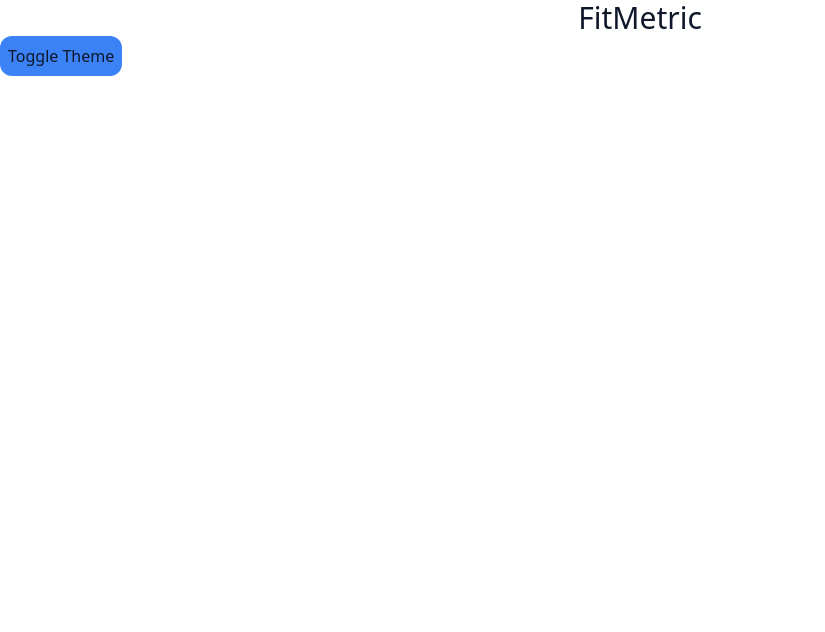
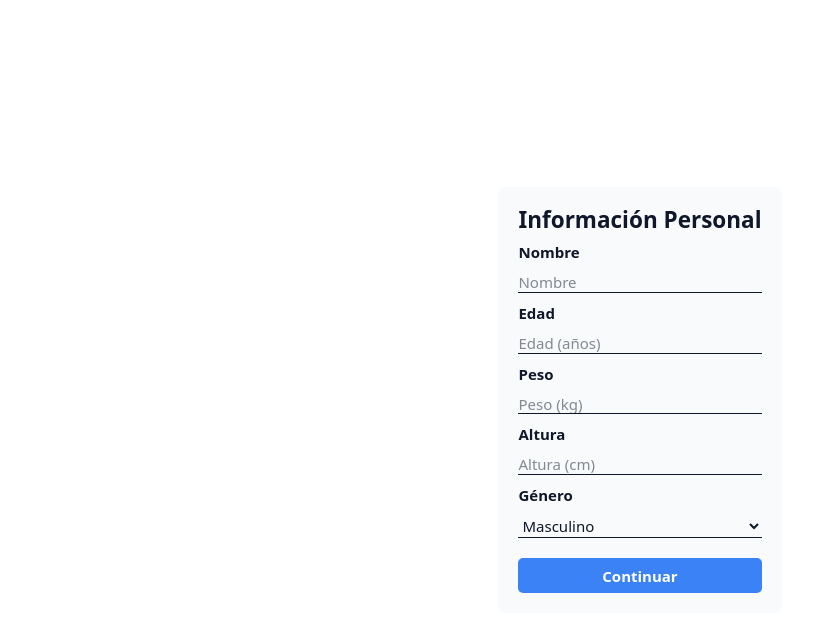
Before and after one commit to Jota-ato/FitMetric, a React (Vite) app: page / in a window 1280 px wide. Shown: the top 632 px of the page, without its empty margins (0-825 px from the left). Built offline with nearby package versions, Linux system fonts and the light colour scheme.

Commit message:
feat: add a registration form -name, age, weight, height and gender.

```diff
--- a/src/App.tsx
+++ b/src/App.tsx
@@ -1,14 +1,9 @@
-import { useTheme } from "./hooks/useTheme"
+import RegistationForm from "./components/RegistationForm"
 
 function App() {
-    const { toggleTheme } = useTheme()
-
     return (
         <>
-            <h1 className="text-3xl text-center">FitMetric</h1>
-            <button
-                className="bg-primary text-text-main p-2 rounded-xl"
-                onClick={toggleTheme}>Toggle Theme</button>
+            <RegistationForm />
         </>
     )
 }
--- /dev/null
+++ b/src/components/RegistationForm.tsx
@@ -0,0 +1,76 @@
+export default function RegistationForm() {
+
+    return (
+        <section className="flex justify-center items-center h-screen w-screen">
+            <form className="bg-surface p-8 rounded-xl">
+                <fieldset className="space-y-4">
+                    <legend className="text-4xl font-bold">Información Personal</legend>
+
+                    <div className="space-y-4">
+                        <label htmlFor="name" className="block text-2xl font-semibold">Nombre</label>
+                        <input
+                            id="name"
+                            name="name"
+                            placeholder="Nombre"
+                            className="text-2xl block border-b border-text-main focus:outline-none bg-transparent w-full"
+                        />
+                    </div>
+
+                    <div className="space-y-4">
+                        <label htmlFor="age" className="block text-2xl font-semibold">Edad</label>
+                        <input
+                            id="age"
+                            name="age"
+                            type="number"
+                            placeholder="Edad (años)"
+                            className="text-2xl block border-b border-text-main focus:outline-none bg-transparent w-full"
+                        />
+                    </div>
+
+                    <div className="space-y-4">
+                        <label htmlFor="weight" className="block text-2xl font-semibold">Peso</label>
+                        <input
+                            id="weight"
+                            name="weight"
+                            type="number"
+                            placeholder="Peso (kg)"
+                            className="text-2xl block border-b border-text-main focus:outline-none bg-transparent w-full"
+                        />
+                    </div>
+
+                    <div className="space-y-4">
+                        <label htmlFor="height" className="block text-2xl font-semibold">Altura</label>
+                        <input
+                            id="height"
+                            name="height"
+                            type="number"
+                            placeholder="Altura (cm)"
+                            className="text-2xl block border-b border-text-main focus:outline-none bg-transparent w-full"
+                        />
+                    </div>
+
+                    <div className="space-y-4">
+                        <label htmlFor="gender" className="block text-2xl font-semibold">Género</label>
+                        <select
+                            id="gender"
+                            name="gender"
+                            className="text-2xl block border-b border-text-main focus:outline-none bg-transparent w-full focus:bg-bg"
+                        >
+                            <option value="Male">Masculino</option>
+                            <option value="Female">Femenino</option>
+                        </select>
+                    </div>
+
+                    <div className="pt-4">
+                        <button
+                            type="submit"
+                            className="text-2xl font-semibold bg-primary text-white px-6 py-3 rounded-lg hover:opacity-90 transition-opacity w-full"
+                        >
+                            Continuar
+                        </button>
+                    </div>
+                </fieldset>
+            </form>
+        </section>
+    )
+}
--- a/src/index.css
+++ b/src/index.css
@@ -27,6 +27,11 @@
     --primary: #60a5fa;
 }
 
+html {
+    scroll-behavior: smooth;
+    font-size: 62.5%;
+}
+
 body {
     background-color: var(--bg);
     color: var(--text-main);
```
